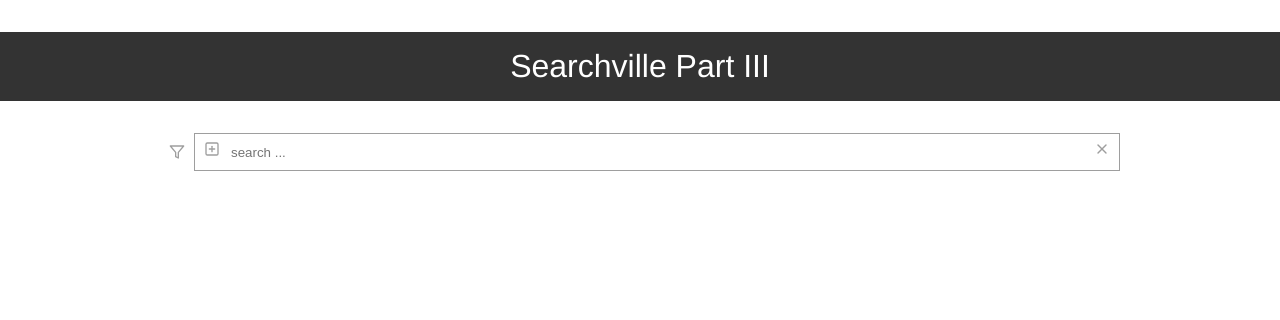
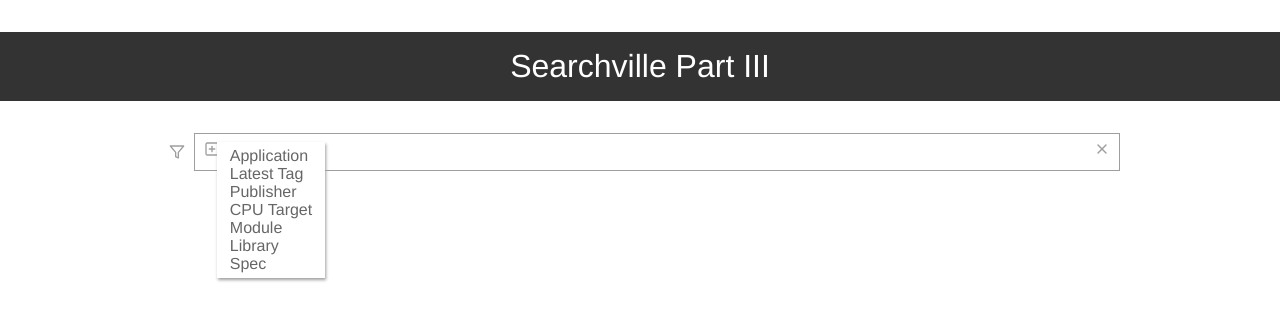
Before and after one commit to featherart/search-input-improved, a React (Create React App) app: page / in a window 1280 px wide. Both pictures are taken after a click on the icon 212 px from the left and 149 px from the top of the page. Shown: the top 320 px of the page. Built offline with nearby package versions, Linux system fonts and the light colour scheme.

Commit message:
labels open and close

```diff
--- a/src/SearchInput/SearchInput.js
+++ b/src/SearchInput/SearchInput.js
@@ -1,10 +1,13 @@
 import React, { useState } from 'react'
+import ReactDOM from 'react-dom'
 import { Tag } from '../Tag'
 import { FiPlusSquare, FiXSquare, FiX, FiFilter } from 'react-icons/fi'
+import { labels } from '../labels'
 import './search-input.css'
 
 export const SearchInput = ({ placeholder }) => {
   const [ value, setValue ] = useState('')
+  const [ labelsOpen, toggleLabels ] = useState(false)
   const innerPlaceholder = value || placeholder
 
   const clearAll = () => setValue('')
@@ -15,8 +18,16 @@ export const SearchInput = ({ placeholder }) => {
       <div className='input-filter'>
         <FiPlusSquare
           className='plus-icon'
-          //onClick={() => toggleLabels(!labelsOpen)}
+          onClick={() => toggleLabels(!labelsOpen)}
         />
+        {labelsOpen &&
+          ReactDOM.createPortal(
+            <div className='list-items-portal'>
+              {labels.map((label, i) => (
+                <span key={i}>{label.name}</span>
+              ))}
+            </div>, document.getElementById('list-values'))
+        }
         <div className='inner-input'>
           <input
             value={value}
@@ -30,6 +41,7 @@ export const SearchInput = ({ placeholder }) => {
           name='close-fill'
         />
       </div>
+      <span id='list-values' />
     </div>
   )
 }
--- a/src/SearchInput/search-input.css
+++ b/src/SearchInput/search-input.css
@@ -59,3 +59,25 @@
 .input-filter input::-ms-clear {
 	display: none;
 }
+
+.list-items-portal {
+  background-color: #fff;
+  position: absolute;
+  transform: translate(-903px, -10px);
+  z-index: 100;
+  color: #666;
+	display: block;
+  padding: 5px 0;
+  box-shadow: 1px 2px 3px 0 #9e9e9e;
+  -webkit-box-shadow: 1px 2px 3px 0 #9e9e9e;
+}
+
+.list-items-portal span {
+  display: block;
+  cursor: pointer;
+  padding: 0 .8rem;
+}
+
+.list-items-portal span:hover {
+  background-color: #eff7e0;
+}
```
